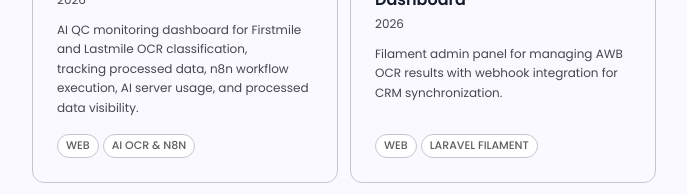
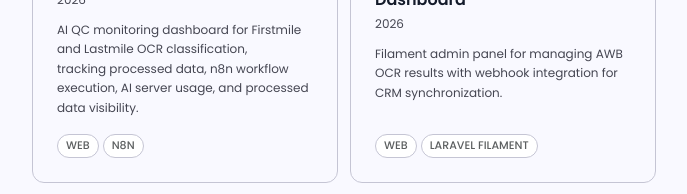
Before and after one commit to azumi99/personal-portfolio, a Next.js app: page / in a window 1280 px wide. Shown: the part 3100-3294 px from the top of the page, without its empty margins (296-983 px from the left). Built offline with nearby package versions, Linux system fonts and the light colour scheme.

Commit message:
refactor: update AI QC project tech stack in resume data

```diff
--- a/data/resume.tsx
+++ b/data/resume.tsx
@@ -215,7 +215,7 @@ export const DATA = {
     {
       title: "AI QC Firstmile Lastmile OCR",
       category: "WEB",
-      tech: "AI OCR & N8N",
+      tech: "N8N",
       href: "#",
       dates: "2026",
       active: true,
```
